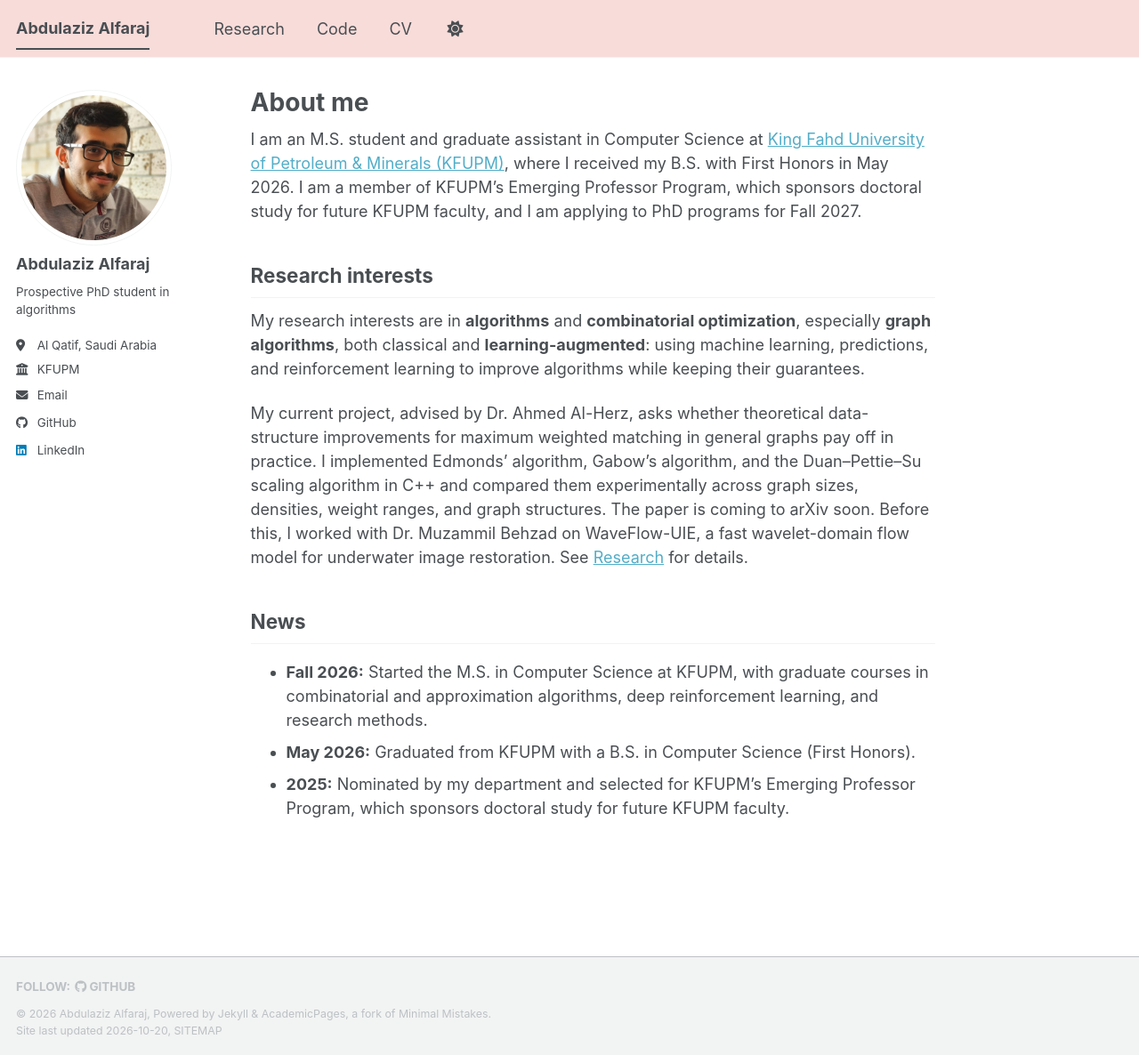
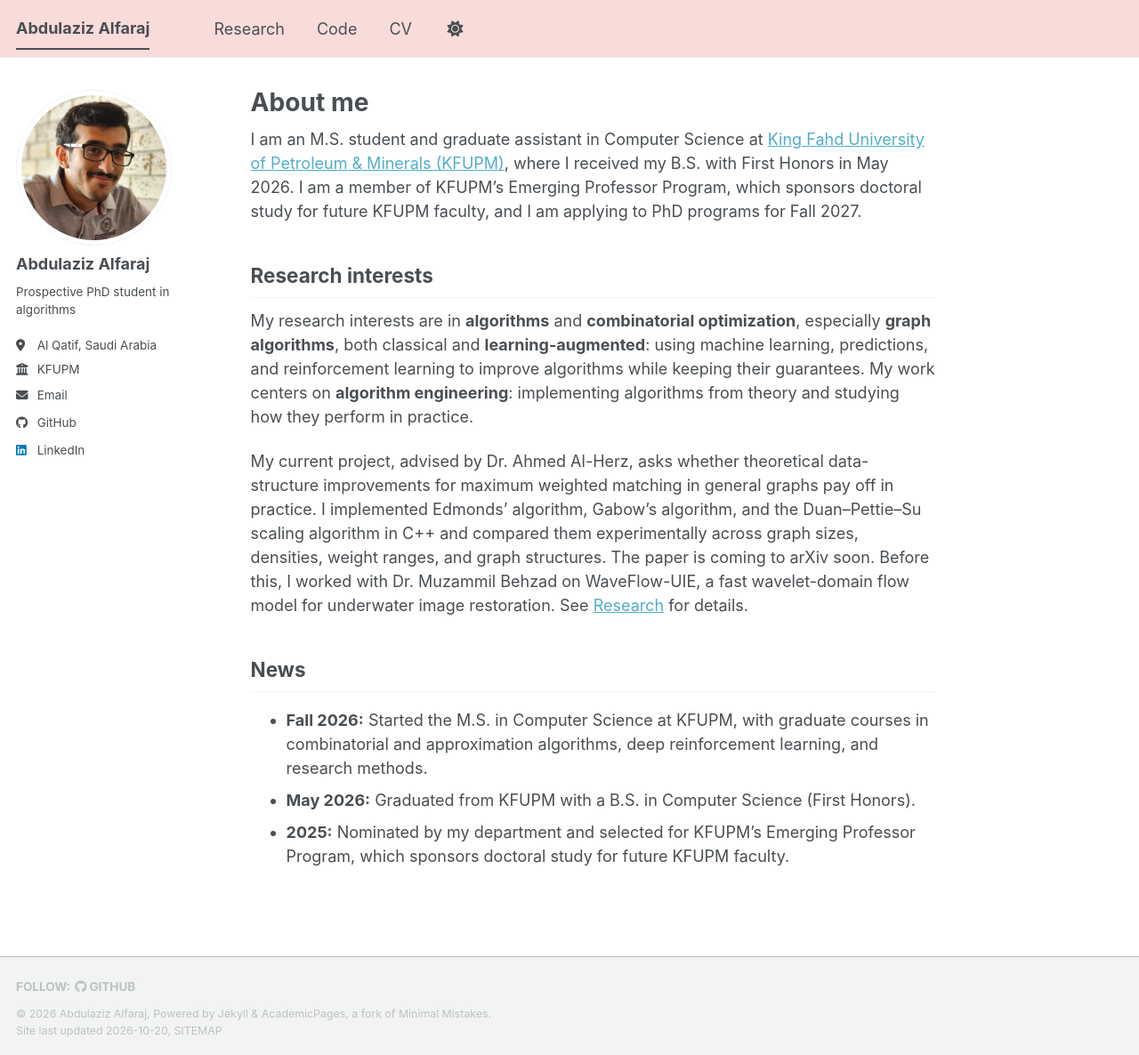
Before and after one commit to AzizFaraj/AzizFaraj.github.io, a Jekyll site: the page built from _pages/about.md, in a window 1280 px wide and 1186 px high. Shown: the whole window at 89% size. Built offline with Jekyll 4.4.1, drawn with Linux system fonts in a browser that asks for light colours; a style sheet for code colours, icons or effects is not loaded.

Commit message:
Add algorithm engineering to research interests

```diff
--- a/_pages/about.md
+++ b/_pages/about.md
@@ -11,7 +11,7 @@ I am an M.S. student and graduate assistant in Computer Science at [King Fahd Un
 
 ## Research interests
 
-My research interests are in **algorithms** and **combinatorial optimization**, especially **graph algorithms**, both classical and **learning-augmented**: using machine learning, predictions, and reinforcement learning to improve algorithms while keeping their guarantees.
+My research interests are in **algorithms** and **combinatorial optimization**, especially **graph algorithms**, both classical and **learning-augmented**: using machine learning, predictions, and reinforcement learning to improve algorithms while keeping their guarantees. My work centers on **algorithm engineering**: implementing algorithms from theory and studying how they perform in practice.
 
 My current project, advised by Dr. Ahmed Al-Herz, asks whether theoretical data-structure improvements for maximum weighted matching in general graphs pay off in practice. I implemented Edmonds' algorithm, Gabow's algorithm, and the Duan–Pettie–Su scaling algorithm in C++ and compared them experimentally across graph sizes, densities, weight ranges, and graph structures. The paper is coming to arXiv soon. Before this, I worked with Dr. Muzammil Behzad on WaveFlow-UIE, a fast wavelet-domain flow model for underwater image restoration. See [Research](/publications/) for details.
 
```
